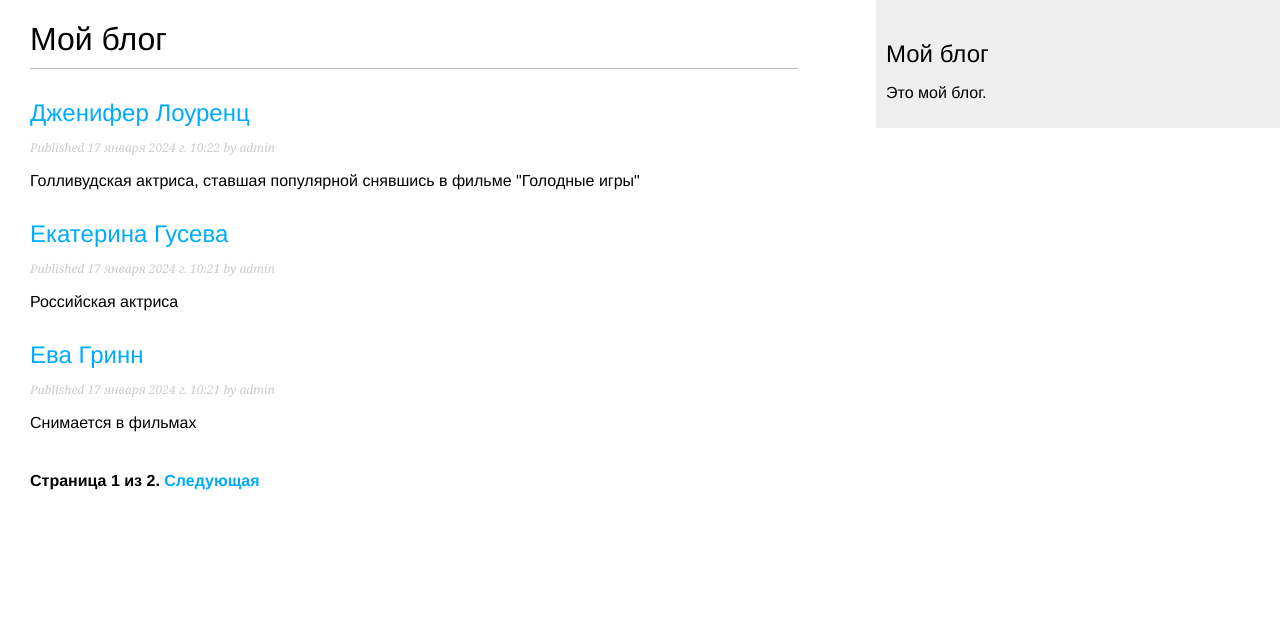
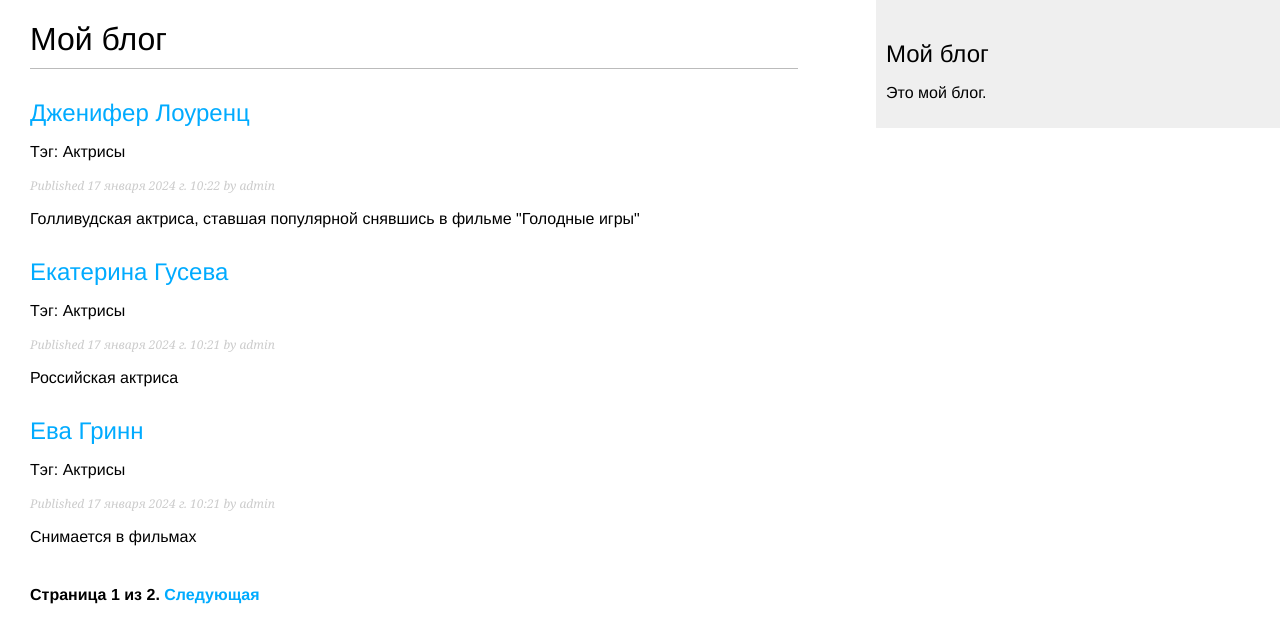
Before and after one commit to DzygunRoman/mysite, a Django app: page /blog/ in a window 1280 px wide. Shown: the top 643 px of the page. Run offline with Django 5.2, Linux system fonts and the light colour scheme; data comes from the database, SQL or seed files in the repository; parts of the project's set-up code (start-up, migrations or seed data) failed here and were passed over.

Commit message:
добавление в шаблон list.html кода с тегом

```diff
--- a/blog/templates/blog/post/list.html
+++ b/blog/templates/blog/post/list.html
@@ -10,6 +10,7 @@
                {{ post.title }}
            </a>
        </h2>
+       <p class="tags">Тэг: {{ post.tags.all|join:", " }}</p>
        <p class="date">
            Published {{ post.publish }} by {{ post.author }}
        </p>
```
